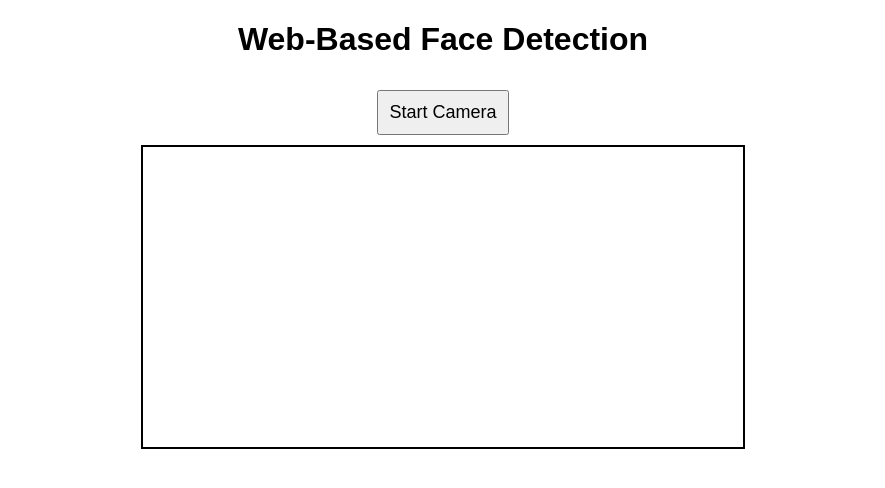
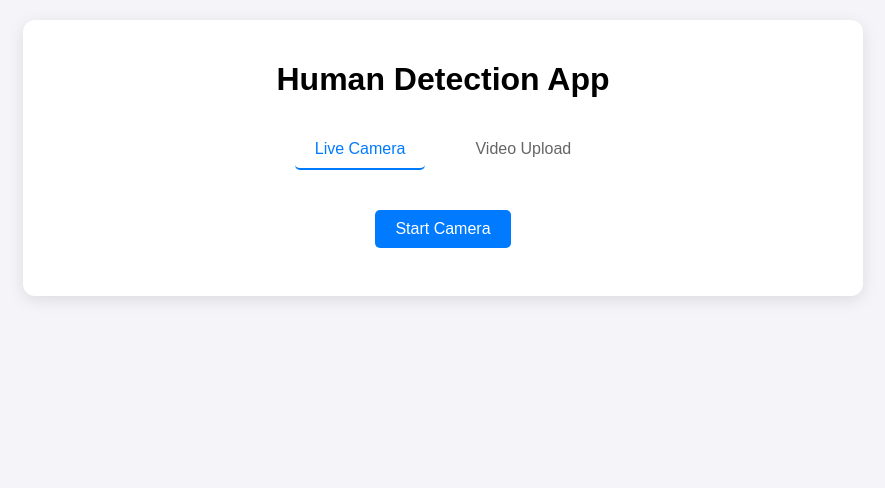
Before and after one commit to karanxa1/face_detection, a Flask app: page / in a window 1280 px wide. Shown: the top 488 px of the page, without its empty margins (197-1082 px from the left). Run offline with Flask 3, Linux system fonts and the light colour scheme.

Commit message:
Implement basic structure for web-based face detection application

```diff
--- a/app.py
+++ b/app.py
@@ -1,42 +1,76 @@
-from flask import Flask, render_template, request, Response
+from flask import Flask, render_template, request, Response, jsonify, send_from_directory
+from flask_cors import CORS
 import cv2
 import numpy as np
-from PIL import Image
-import io
+import os
 
 app = Flask(__name__)
+CORS(app)
 
-# Load OpenCV's face detection model
-face_cascade = cv2.CascadeClassifier(cv2.data.haarcascades + 'haarcascade_frontalface_default.xml')
+# Upload folder setup
+UPLOAD_FOLDER = 'static'
+if not os.path.exists(UPLOAD_FOLDER):
+    os.makedirs(UPLOAD_FOLDER)
+
+app.config['UPLOAD_FOLDER'] = UPLOAD_FOLDER
+
+# Initialize HOG descriptor for human detection
+hog = cv2.HOGDescriptor()
+hog.setSVMDetector(cv2.HOGDescriptor_getDefaultPeopleDetector())
+
+# Global variable for processed video path
+processed_video_path = None
 
 @app.route('/')
 def index():
     return render_template('index.html')
 
-@app.route('/upload_frame', methods=['POST'])
-def upload_frame():
-    if 'frame' not in request.files:
-        return "No frame received", 400
+@app.route('/upload_video', methods=['POST'])
+def upload_video():
+    """Handles video upload and saves it."""
+    global processed_video_path
 
-    file = request.files['frame'].read()
-    np_img = np.frombuffer(file, np.uint8)
-    frame = cv2.imdecode(np_img, cv2.IMREAD_COLOR)
+    if 'video' not in request.files:
+        return jsonify({'error': 'No video file received'}), 400
 
-    # Convert to grayscale for face detection
-    gray = cv2.cvtColor(frame, cv2.COLOR_BGR2GRAY)
+    file = request.files['video']
+    filename = os.path.join(app.config['UPLOAD_FOLDER'], 'uploaded_video.mp4')
+    file.save(filename)
 
-    # Detect faces
-    faces = face_cascade.detectMultiScale(gray, scaleFactor=1.3, minNeighbors=5, minSize=(30, 30))
+    processed_video_path = os.path.join(app.config['UPLOAD_FOLDER'], 'processed_video.mp4')
 
-    # Draw rectangles around detected faces
-    for (x, y, w, h) in faces:
-        cv2.rectangle(frame, (x, y), (x + w, y + h), (0, 255, 0), 2)
+    # Start video processing
+    process_video(filename, processed_video_path)
 
-    # Convert processed frame to JPEG
-    _, buffer = cv2.imencode('.jpg', frame)
-    frame_bytes = buffer.tobytes()
+    return jsonify({'message': 'Video uploaded successfully', 'processed_video': '/processed_video'})
 
-    return Response(frame_bytes, mimetype='image/jpeg')
+@app.route('/processed_video')
+def get_processed_video():
+    """Serves the processed video."""
+    return send_from_directory(app.config['UPLOAD_FOLDER'], 'processed_video.mp4')
+
+def process_video(input_path, output_path):
+    """Processes video for human detection and saves it with H.264 encoding."""
+    cap = cv2.VideoCapture(input_path)
+    fourcc = cv2.VideoWriter_fourcc(*'avc1')  # H.264 Encoding
+    out = cv2.VideoWriter(output_path, fourcc, 20.0, (int(cap.get(3)), int(cap.get(4))))
+
+    while cap.isOpened():
+        ret, frame = cap.read()
+        if not ret:
+            break
+
+        # Detect humans in the frame
+        boxes, _ = hog.detectMultiScale(frame, winStride=(4, 4), padding=(8, 8), scale=1.05)
+
+        # Draw bounding boxes for detected humans
+        for (x, y, w, h) in boxes:
+            cv2.rectangle(frame, (x, y), (x + w, y + h), (0, 255, 0), 2)
+
+        out.write(frame)
+
+    cap.release()
+    out.release()
 
 if __name__ == '__main__':
     app.run(debug=True, host='0.0.0.0', port=5000)
--- a/templates/index.html
+++ b/templates/index.html
@@ -3,59 +3,148 @@
 <head>
     <meta charset="UTF-8">
     <meta name="viewport" content="width=device-width, initial-scale=1.0">
-    <title>Web-Based Face Detection</title>
+    <title>Human Detection App</title>
     <style>
         body {
             text-align: center;
             font-family: Arial, sans-serif;
+            background-color: #f4f4f9;
+            margin: 0;
+            padding: 20px;
         }
-        video {
-            width: 90%;
-            max-width: 600px;
-            border: 2px solid black;
-            margin-top: 10px;
+
+        .container {
+            background: white;
+            padding: 20px;
+            border-radius: 12px;
+            box-shadow: 0 4px 16px rgba(0, 0, 0, 0.1);
+            max-width: 800px;
+            margin: auto;
         }
-        canvas {
+
+        .tabs {
+            display: flex;
+            justify-content: center;
+            margin-bottom: 20px;
+            gap: 10px;
+        }
+
+        .tab {
+            padding: 10px 20px;
+            cursor: pointer;
+            border: none;
+            background: none;
+            font-size: 16px;
+            color: #666;
+            border-bottom: 2px solid transparent;
+        }
+
+        .tab.active {
+            color: #007bff;
+            border-bottom: 2px solid #007bff;
+        }
+
+        .tab-content {
             display: none;
         }
+
+        .tab-content.active {
+            display: block;
+        }
+
+        video {
+            width: 100%;
+            max-height: 400px;
+            background: black;
+        }
+
         button {
-            padding: 10px;
-            font-size: 18px;
-            margin-top: 10px;
+            padding: 10px 20px;
+            font-size: 16px;
+            background-color: #007bff;
+            color: white;
+            border: none;
+            border-radius: 5px;
+            cursor: pointer;
+            margin: 10px;
+        }
+
+        button:hover {
+            background-color: #0056b3;
         }
     </style>
 </head>
 <body>
-    <h1>Web-Based Face Detection</h1>
-    <button id="start-camera">Start Camera</button>
-    <br>
-    <video id="video" autoplay playsinline></video>
-    <canvas id="canvas"></canvas>
+    <div class="container">
+        <h1>Human Detection App</h1>
+
+        <div class="tabs">
+            <button class="tab active" data-tab="camera">Live Camera</button>
+            <button class="tab" data-tab="upload">Video Upload</button>
+        </div>
+
+        <div id="camera-tab" class="tab-content active">
+            <button id="start-camera">Start Camera</button>
+            <button id="stop-camera" style="display: none;">Stop Camera</button>
+            <div>
+                <img id="camera-stream" style="width: 100%;" />
+            </div>
+        </div>
+
+        <div id="upload-tab" class="tab-content">
+            <input type="file" id="video-upload" accept="video/*">
+            <button id="process-video">Process Video</button>
+
+            <h3>Processed Video</h3>
+            <video id="processed-video" controls></video>
+        </div>
+    </div>
 
     <script>
-        let video = document.getElementById("video");
-        let startButton = document.getElementById("start-camera");
+        document.querySelectorAll('.tab').forEach(tab => {
+            tab.addEventListener('click', () => {
+                document.querySelectorAll('.tab').forEach(t => t.classList.remove('active'));
+                tab.classList.add('active');
 
-        // Function to start the camera
-        async function startCamera() {
-            if (!navigator.mediaDevices || !navigator.mediaDevices.getUserMedia) {
-                alert("❌ Camera access is NOT supported on this browser. Use Chrome or Safari.");
+                document.querySelectorAll('.tab-content').forEach(content => {
+                    content.classList.remove('active');
+                });
+                document.getElementById(tab.dataset.tab + '-tab').classList.add('active');
+            });
+        });
+
+        let cameraStream = null;
+        document.getElementById("start-camera").addEventListener("click", function() {
+            document.getElementById("camera-stream").src = "/video_feed";
+            document.getElementById("start-camera").style.display = "none";
+            document.getElementById("stop-camera").style.display = "inline-block";
+        });
+
+        document.getElementById("stop-camera").addEventListener("click", function() {
+            document.getElementById("camera-stream").src = "";
+            document.getElementById("start-camera").style.display = "inline-block";
+            document.getElementById("stop-camera").style.display = "none";
+        });
+
+        document.getElementById("process-video").addEventListener("click", async function() {
+            let videoFile = document.getElementById("video-upload").files[0];
+            if (!videoFile) {
+                alert("Please upload a video first!");
                 return;
             }
 
-            try {
-                let stream = await navigator.mediaDevices.getUserMedia({
-                    video: { facingMode: "user" }  // Change "environment" for back camera
-                });
-                video.srcObject = stream;
-            } catch (error) {
-                console.error("Error accessing camera:", error);
-                alert("❌ Camera permission is required. Please allow access.");
+            let formData = new FormData();
+            formData.append("video", videoFile);
+
+            let response = await fetch("/process_video", { method: "POST", body: formData });
+            let result = await response.json();
+
+            if (result.video_url) {
+                document.getElementById("processed-video").src = result.video_url;
+            } else {
+                alert("Error processing video!");
             }
-        }
-
-        // Start camera on button click
-        startButton.addEventListener("click", startCamera);
+        });
     </script>
 </body>
 </html>
```
